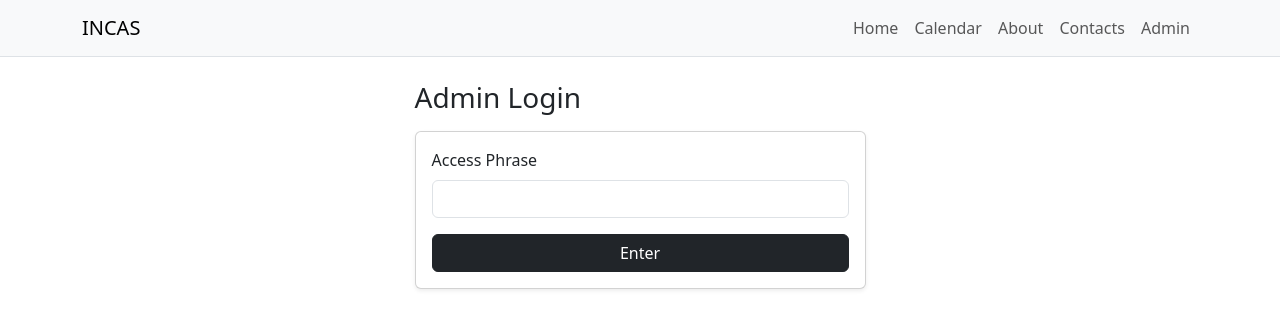
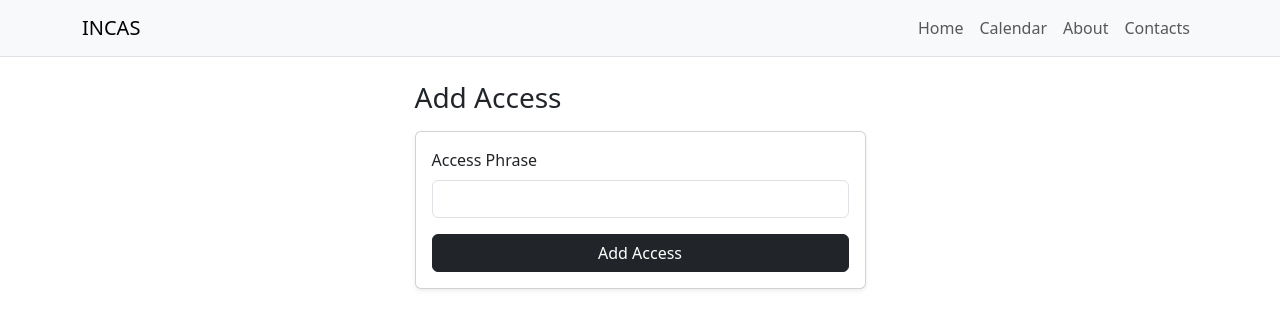
Before and after one commit to ninjaro/incas, a Flask app: page /admin in a window 1280 px wide. Shown: the top 329 px of the page. Run offline with Flask 3, Linux system fonts and the light colour scheme.

Commit message:
admin upd

```diff
--- a/app/routes.py
+++ b/app/routes.py
@@ -1,4 +1,6 @@
 import calendar
+import hashlib
+import hmac
 
 from datetime import datetime
 from flask import Blueprint, current_app, flash, redirect, render_template, request, session, url_for
@@ -9,10 +11,61 @@ bp = Blueprint("main", __name__)
 
 
 
-def require_admin():
-    if not session.get("admin_open"):
-        return redirect(url_for("main.admin_login"))
+ACCESS_LABELS = {
+    "posts": "Posts and Events",
+    "language_tandem": "Language Tandem",
+}
+
+
+def get_access_scopes():
+    return session.get("access_scopes", [])
+
+
+def has_any_access():
+    return len(get_access_scopes()) > 0
+
+
+def has_scope(scope):
+    return scope in get_access_scopes()
+
+
+def grant_scope(scope):
+    scopes = list(get_access_scopes())
+    if scope not in scopes:
+        scopes.append(scope)
+        session["access_scopes"] = scopes
+
+
+def resolve_scope_by_phrase(phrase):
+    phrase = (phrase or "").strip()
+    if not phrase:
+        return None
+
+    digest = hashlib.sha256(phrase.encode("utf-8")).hexdigest()
+
+    for scope, expected_digest in current_app.config["ACCESS_HASHES"].items():
+        if hmac.compare_digest(digest, expected_digest):
+            return scope
+
     return None
+
+
+def require_any_access():
+    if has_any_access():
+        return None
+    return redirect(url_for("main.admin_login"))
+
+
+def require_scope(scope):
+    if has_scope(scope):
+        return None
+
+    flash(f"Access required: {ACCESS_LABELS.get(scope, scope)}.")
+
+    if has_any_access():
+        return redirect(url_for("main.admin_corridor"))
+
+    return redirect(url_for("main.admin_login"))
 
 
 def slugify(value):
@@ -177,16 +230,26 @@ def calendar_view():
 def admin_login():
     if request.method == "POST":
         phrase = request.form.get("phrase", "").strip()
-        if phrase == current_app.config["ADMIN_PHRASE"]:
-            session["admin_open"] = True
+        scope = resolve_scope_by_phrase(phrase)
+
+        if scope is not None:
+            grant_scope(scope)
             return redirect(url_for("main.admin_corridor"))
+
         flash("Invalid access phrase.")
+
+        if has_any_access():
+            return redirect(url_for("main.admin_corridor"))
+
+    if has_any_access():
+        return redirect(url_for("main.admin_corridor"))
+
     return render_template("admin_login.html")
 
 
 @bp.route("/admin/corridor")
 def admin_corridor():
-    guard = require_admin()
+    guard = require_any_access()
     if guard:
         return guard
 
@@ -196,11 +259,32 @@ def admin_corridor():
         "visits_today": 17,
     }
 
-    return render_template("admin_corridor.html", stats=stats)
+    doors = [
+        {
+            "label": "Posts and Events",
+            "scope": "posts",
+            "is_open": has_scope("posts"),
+            "url": url_for("main.admin_posts") if has_scope("posts") else None,
+        },
+        {
+            "label": "Language Tandem",
+            "scope": "language_tandem",
+            "is_open": has_scope("language_tandem"),
+            "url": url_for("main.admin_language_tandem") if has_scope("language_tandem") else None,
+        },
+    ]
+
+    return render_template(
+        "admin_corridor.html",
+        stats=stats,
+        doors=doors,
+        access_scopes=get_access_scopes(),
+        access_labels=ACCESS_LABELS,
+    )
 
 @bp.route("/admin/posts")
 def admin_posts():
-    guard = require_admin()
+    guard = require_scope("posts")
     if guard:
         return guard
 
@@ -210,7 +294,7 @@ def admin_posts():
 
 @bp.route("/admin/posts/new", methods=["GET", "POST"])
 def admin_post_create():
-    guard = require_admin()
+    guard = require_scope("posts")
     if guard:
         return guard
 
@@ -250,7 +334,7 @@ def admin_post_create():
 
 @bp.route("/admin/posts/<int:post_id>/edit", methods=["GET", "POST"])
 def admin_post_edit(post_id):
-    guard = require_admin()
+    guard = require_scope("posts")
     if guard:
         return guard
 
@@ -294,6 +378,20 @@ def admin_post_edit(post_id):
 
     return render_template("admin_post_form.html", values=values, item=item)
 
+@bp.route("/admin/language-tandem")
+def admin_language_tandem():
+    guard = require_scope("language_tandem")
+    if guard:
+        return guard
+
+    stats = {
+        "active_requests": 0,
+        "inactive_requests": 0,
+        "matches_ready": 0,
+    }
+
+    return render_template("admin_language_tandem.html", stats=stats)
+
 @bp.route("/admin/logout")
 def admin_logout():
     session.clear()
--- a/app/templates/admin_login.html
+++ b/app/templates/admin_login.html
@@ -1,17 +1,17 @@
 {% extends "base.html" %}
 
-{% block title %}Admin Login · INCAS{% endblock %}
+{% block title %}Access · INCAS{% endblock %}
 
 {% block content %}
 <div class="row justify-content-center">
     <div class="col-md-6 col-lg-5">
-        <h1 class="h3 mb-3">Admin Login</h1>
+        <h1 class="h3 mb-3">Add Access</h1>
         <form method="post" class="card card-body shadow-sm">
             <div class="mb-3">
                 <label for="phrase" class="form-label">Access Phrase</label>
                 <input type="password" class="form-control" id="phrase" name="phrase" required>
             </div>
-            <button type="submit" class="btn btn-dark">Enter</button>
+            <button type="submit" class="btn btn-dark">Add Access</button>
         </form>
     </div>
 </div>
--- a/app/templates/base.html
+++ b/app/templates/base.html
@@ -15,7 +15,9 @@
             <a class="nav-link" href="{{ url_for('main.calendar_view') }}">Calendar</a>
             <a class="nav-link" href="{{ url_for('main.about') }}">About</a>
             <a class="nav-link" href="{{ url_for('main.contacts') }}">Contacts</a>
-            <a class="nav-link" href="{{ url_for('main.admin_login') }}">Admin</a>
+            {% if session.get('access_scopes') %}
+                <a class="nav-link" href="{{ url_for('main.admin_corridor') }}">Admin</a>
+            {% endif %}
         </div>
     </div>
 </nav>
--- a/app/templates/post_detail.html
+++ b/app/templates/post_detail.html
@@ -8,7 +8,7 @@
         <div class="mb-3 d-flex gap-2">
             <a href="{{ url_for('main.index') }}" class="btn btn-sm btn-outline-secondary">Back to Home</a>
 
-            {% if session.get('admin_open') %}
+            {% if 'posts' in session.get('access_scopes', []) %}
                 <a href="{{ url_for('main.admin_post_edit', post_id=item.id) }}" class="btn btn-sm btn-dark">Edit</a>
             {% endif %}
         </div>
--- a/config.py
+++ b/config.py
@@ -3,7 +3,10 @@ import os
 
 class Config:
     SECRET_KEY = os.getenv("SECRET_KEY", "dev-secret")
-    ADMIN_PHRASE = os.getenv("ADMIN_PHRASE", "dev-admin")
     APP_NAME = "INCAS"
     SQLALCHEMY_DATABASE_URI = os.getenv("DATABASE_URL", "sqlite:///incas.db")
     SQLALCHEMY_TRACK_MODIFICATIONS = False
+    ACCESS_HASHES = {
+        "posts": "f7ad4b9a8a02154df95cd3c79e12e54efeaa9647b55632b18bacdb47033fefb0",
+        "language_tandem": "7a98ddc581d6ab06adeb6912deafc9a06f98fc694f83b0f3ad982e400798fc41",
+    }
```
Also changed, not shown: app/templates/admin_corridor.html (+45 -3 lines), app/templates/admin_language_tandem.html (added, +43 -0 lines), readme.md.
